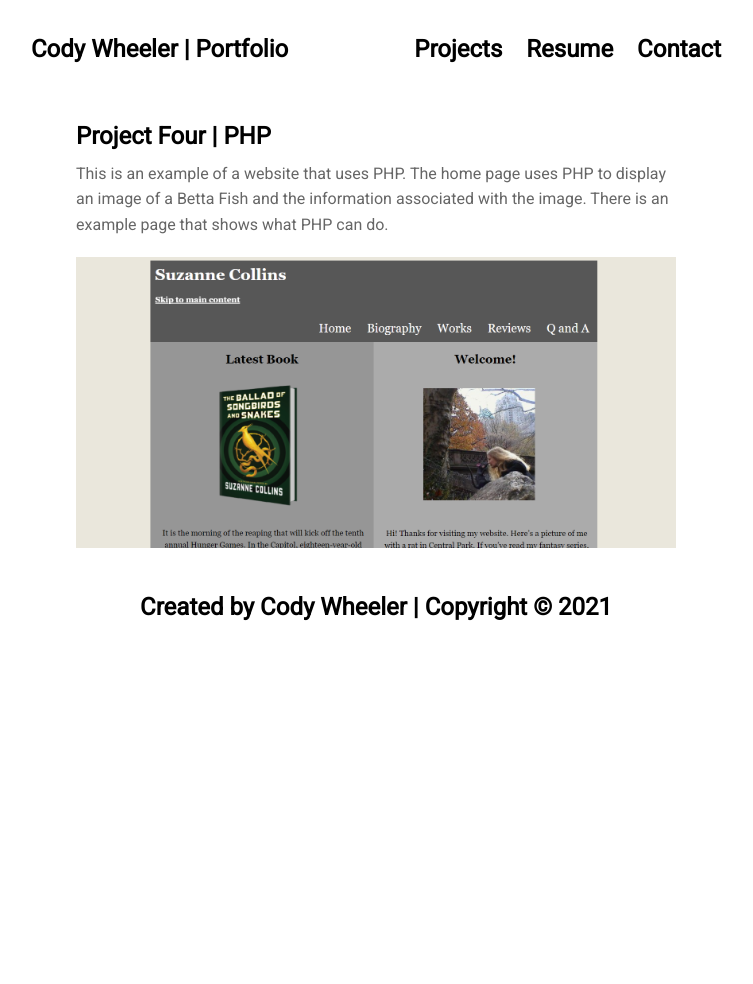
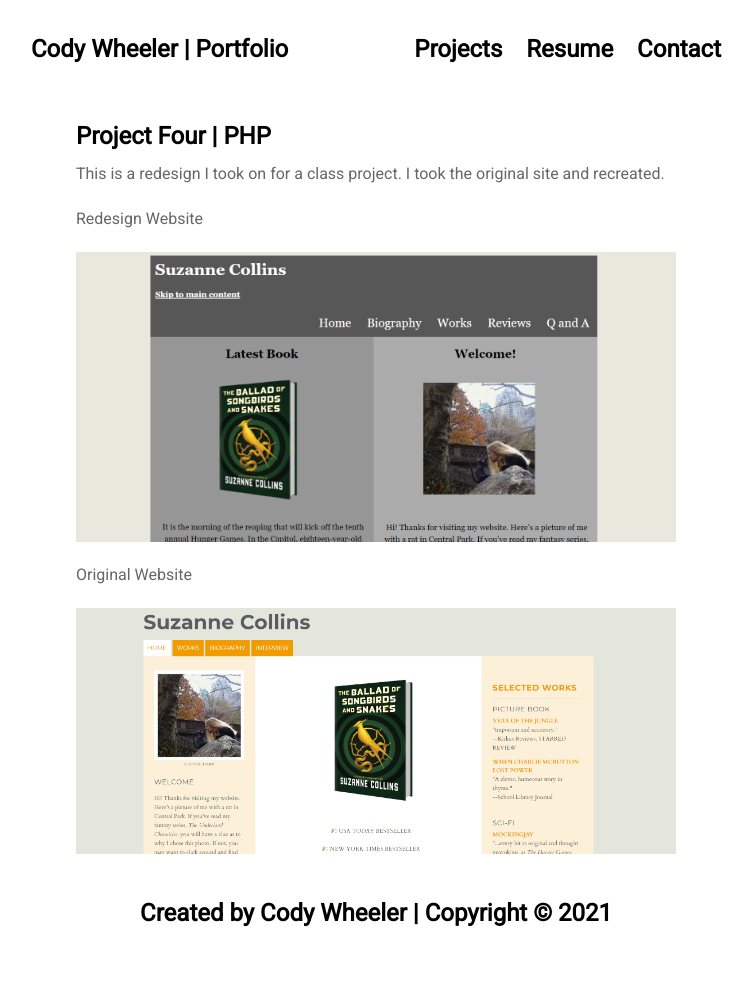
Before and after one commit to cwheeler6754/portfolio, a plain HTML site: page projects/proj-4.html in a window 1280 px wide. Shown: the whole page, without its empty margins (264-1017 px from the left). Before the commit the page ends 800 px from the top, so only its background shows below. Drawn offline with nearby package versions, Linux system fonts and the light colour scheme; some packages are replaced by stand-ins of ours.

Commit message:
added proj-4

```diff
--- a/projects/proj-4.html
+++ b/projects/proj-4.html
@@ -1,5 +1,6 @@
 <!DOCTYPE html>
 <html class="">
+
 <head>
   <meta charset="UTF-8">
   <meta name="apple-mobile-web-app-capable" content="yes">
@@ -23,7 +24,8 @@
   <!--[if lt IE 9]><script src="http://html5shim.googlecode.com/svn/trunk/html5.js"></script><![endif]-->
 
   <!-- Use Atom -->
-  <link type="application/atom+xml" rel="alternate" href="http://localhost:4000/feed.xml" title="Portfolio Jekyll Theme" />
+  <link type="application/atom+xml" rel="alternate" href="http://localhost:4000/feed.xml"
+    title="Portfolio Jekyll Theme" />
 
   <script type="text/javascript" async
     src="https://cdnjs.cloudflare.com/ajax/libs/mathjax/2.7.5/MathJax.js?config=TeX-MML-AM_CHTML">
@@ -31,10 +33,12 @@
 
 
   <script>
-  (function(i,s,o,g,r,a,m){i['GoogleAnalyticsObject']=r;i[r]=i[r]||function(){
-  (i[r].q=i[r].q||[]).push(arguments)},i[r].l=1*new Date();a=s.createElement(o),
-  m=s.getElementsByTagName(o)[0];a.async=1;a.src=g;m.parentNode.insertBefore(a,m)
-  })(window,document,'script','//www.google-analytics.com/analytics.js','ga');
+    (function (i, s, o, g, r, a, m) {
+      i['GoogleAnalyticsObject'] = r; i[r] = i[r] || function () {
+        (i[r].q = i[r].q || []).push(arguments)
+      }, i[r].l = 1 * new Date(); a = s.createElement(o),
+        m = s.getElementsByTagName(o)[0]; a.async = 1; a.src = g; m.parentNode.insertBefore(a, m)
+    })(window, document, 'script', '//www.google-analytics.com/analytics.js', 'ga');
 
     ga('create', 'UA-112060364-3', 'auto');
     ga('send', 'pageview');
@@ -60,6 +64,7 @@
 
 
 </head>
+
 <body>
 
   <div class="site-container">
@@ -79,11 +84,29 @@
     <section>
       <div class="work-container">
         <h4 class="project-title">Project Four | PHP</h4>
-    <div class="project-load"><p>This is an example of a website that uses PHP. The home page uses PHP to display an image of a Betta Fish and the information associated with the image. There is an example page that shows what PHP can do.</p>
+        <div class="project-load">
+          <p>This is a redesign I took on for a class project. I took the original site and recreated.</p>
+
+          <p>Redesign Website</p>
 
           <div class="image-container">
-  <a href="http://bonsai.lcsc.edu/cwheeler6754/CITPT-275/module08/php-project/" target="_blank">
+            <a href="https://wheeler-website-redesign.netlify.app/" target="_blank">
               <img src="/assets/img/projects/proj-4/thumb.PNG" alt="Avatar" class="image" />
+              <div class="overlay">
+                <div class="text">
+
+                  Visit Website <i class="fa fa-arrow-right" aria-hidden="true"></i>
+
+                </div>
+              </div>
+            </a>
+          </div>
+
+          <p>Original Website</p>
+
+          <div class="image-container">
+            <a href="https://www.suzannecollinsbooks.com/index.htm" target="_blank">
+              <img src="/assets/img/projects/proj-4/suzanne.PNG" alt="Avatar" class="image" />
               <div class="overlay">
                 <div class="text">
 
@@ -116,4 +139,5 @@
   <script src="https://ajax.googleapis.com/ajax/libs/jquery/2.1.1/jquery.min.js"></script>
   <script src="/assets/js/functions.js"></script>
 </body>
+
 </html>
```
Also changed, not shown: assets/img/projects/proj-4/suzanne.PNG (added). Lines whose indentation alone changed are shown as unchanged.
